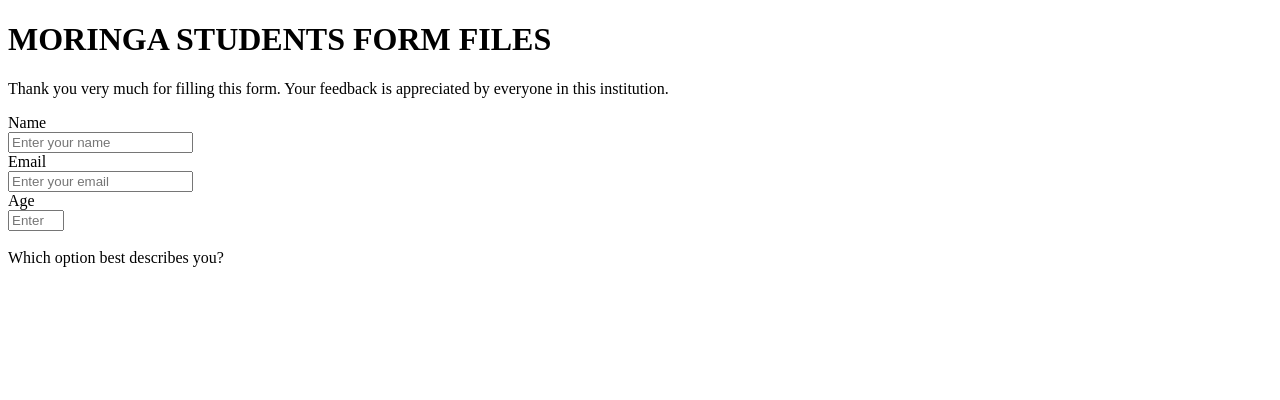
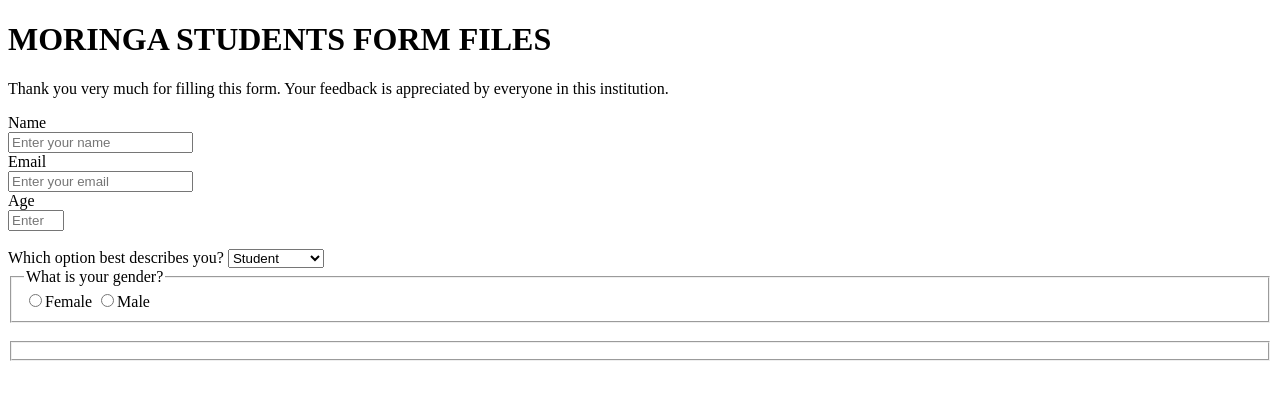
Before and after one commit to Sammy4199/marc-sam, a plain HTML site: page Index.html in a window 1280 px wide. Drawn offline with Linux system fonts and the light colour scheme.

Commit message:
Dropdown option

```diff
--- a/Index.html
+++ b/Index.html
@@ -39,3 +39,30 @@
 <label for="role" id="label-role">
     Which option best describes you?
 </label>
+
+<!-- Dropdown options -->
+<select name="role" id="dropdown">
+    <option value="student">Student</option>
+    <option value="intern">Intern</option>
+    <option value="professional">
+        Professional
+    </option>
+    <option value="other">Other</option>
+</select>
+</div>
+    <!--RADIO BUTTONS-->
+
+    <fieldset>
+        <!--RADIO BUTTON FOR FEMALE-->
+        <legend>What is your gender?</legend>
+    <label for="female">
+        <input id="female" value="indoor" type="radio" name="female-male">Female
+      </label>
+
+      <!--RADIO BUTTON FOR MALE-->
+      <label for="male">
+        <input id="male" value="male" type="radio" name="female-male">Male
+    </fieldset>
+        <br>
+      <fieldset class="checkbox">
+        <!--CHECKBOXES-->
```
